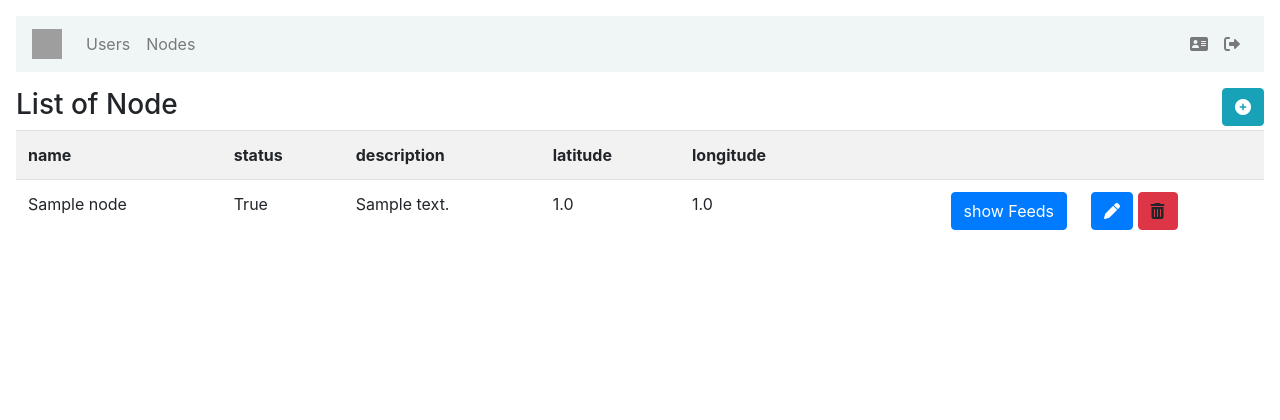
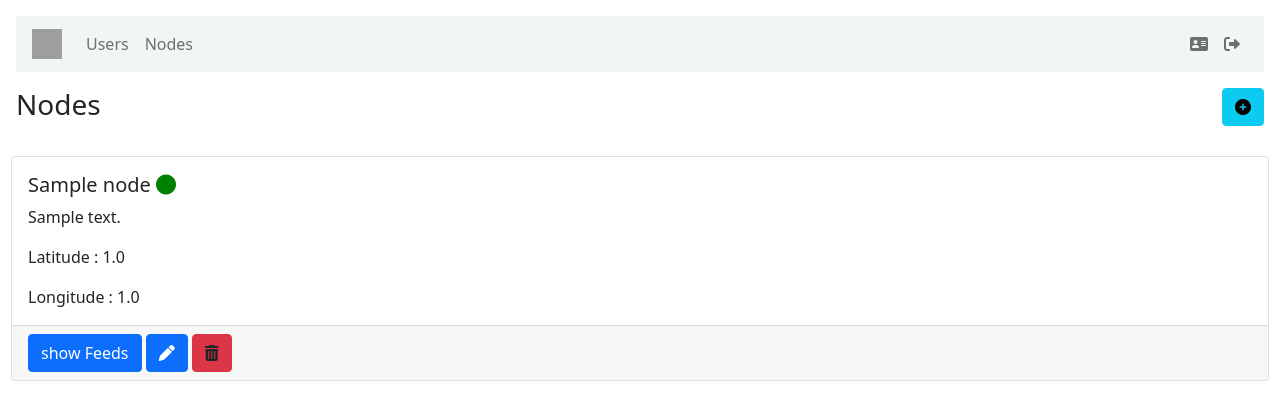
Before and after one commit to Shethyash/sdl, a Django app: page /nodes/ in a window 1280 px wide. Shown: the top 420 px of the page. Run offline with Django 3.2, Linux system fonts and the light colour scheme; a user stored in the database is signed in; tables that the repository leaves empty hold one stand-in row (values such as "Sample post"); some libraries are stand-ins or nearby versions; grey boxes are pictures that could not be loaded.

Commit message:
change ui

```diff
--- a/templates/base.html
+++ b/templates/base.html
@@ -15,6 +15,10 @@
       integrity="sha384-Gn5384xqQ1aoWXA+058RXPxPg6fy4IWvTNh0E263XmFcJlSAwiGgFAW/dAiS6JXm"
       crossorigin="anonymous"
   />
+  <link href="https://cdn.jsdelivr.net/npm/bootstrap@5.0.0/dist/css/bootstrap.min.css"
+        rel="stylesheet"
+        integrity="sha384-wEmeIV1mKuiNpC+IOBjI7aAzPcEZeedi5yW5f2yOq55WWLwNGmvvx4Um1vskeMj0"
+        crossorigin="anonymous">
 
   <!--Font awesome icons -->
   <link
--- a/templates/nodes/list.html
+++ b/templates/nodes/list.html
@@ -3,7 +3,7 @@
 {% block content %}
   <div class="row">
     <div class="col-6">
-      <h3>List of Node</h3>
+      <h3>Nodes</h3>
     </div>
     <div class="col-6">
       <a href="crud" class="btn btn-info float-right">
@@ -12,39 +12,35 @@
     </div>
   </div>
 
-  <table class="table table-striped">
-    <th>name</th>
-    <th>status</th>
-    <th>description</th>
-    <th>latitude</th>
-    <th>longitude</th>
-    <th></th>
-    <th></th>
+  <div class="card-deck mt-3">
     {% for val in data %}
-      <tr>
-        <td>{{ val.name }}</td>
-        <td>{{ val.status }}</td>
-        <td>{{ val.description }}</td>
-        <td>{{ val.latitude }}</td>
-        <td>{{ val.longitude }}</td>
-        <td>
-          <at
-              href="get_feeds/{{ val.id }}"
-              class="btn btn-primary"
-              style="float: right"
-          >
+      <div class="card" style="width: 18rem; margin: 10px">
+        <div class="card-body">
+          <h5 class="card-title">
+            {{ val.name }}
+            {% if val.status %}
+              <i class="fa-solid fa-circle" style="color: green"></i>
+            {% else %}
+              <i class="fa-solid fa-circle" style="color: red"></i>
+            {% endif %}
+          </h5>
+          <p class=" card-text">{{ val.description }}</p>
+          <p class=" card-text">Latitude : {{ val.latitude }}</p>
+          <p class=" card-text">Longitude : {{ val.longitude }}</p>
+        </div>
+        <div class="card-footer">
+          <a href="get_feeds/{{ val.id }}" class="btn btn-primary">
             show Feeds
-          </at>
-        </td>
-        <td>
+          </a>
           <a href="crud?id={{ val.id }}" class="btn btn-primary">
             <i class="fa-solid fa-pen"></i>
           </a>
           <a class="btn btn-danger">
             <i class="fa-solid fa-trash-can"></i>
           </a>
-        </td>
-      </tr>
+        </div>
+      </div>
     {% endfor %}
-  </table>
+  </div>
+
 {% endblock content %}
```
